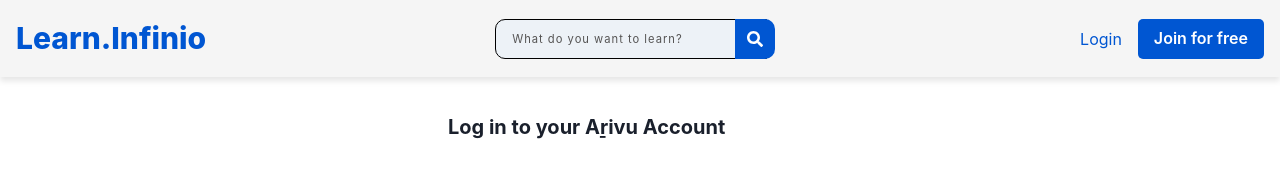
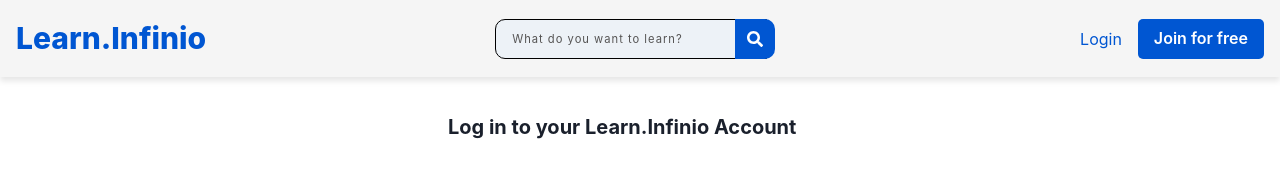
Before and after one commit to Shilpa-PJ/Lumos_website, a React (Create React App) app in the folder frontend/: page /login in a window 1280 px wide. Shown: the top 173 px of the page. Built offline with nearby package versions, Linux system fonts and the light colour scheme; a web font is replaced by a local one.

Commit message:
changed lumos to learn.infinio

```diff
--- a/frontend/src/Pages/LandingPageComponents/Section1.jsx
+++ b/frontend/src/Pages/LandingPageComponents/Section1.jsx
@@ -36,7 +36,7 @@
           }}
           fontWeight="semibold"
         >
-          <Text fontSize='2rem' color="#0056d2" display='inline'>Learn.Infinio</Text> Where Educators and Students Connect Seamlessly Online. By adding Gamification and Leaderboard in learning our platform provide a gamified experience to the students.Teachers craft personalized courses for various subjects and grades, while students explore and purchase courses tailored to their needs. Empowering both educators and learners, Lumos revolutionizes online education.
+          <Text fontSize='2rem' color="#0056d2" display='inline'>Learn.Infinio</Text> Where Educators and Students Connect Seamlessly Online. By adding Gamification and Leaderboard in learning our platform provide a gamified experience to the students.Teachers craft personalized courses for various subjects and grades, while students explore and purchase courses tailored to their needs. Empowering both educators and learners, Learn.Infinio revolutionizes online education.
         </Text>
         <Flex
           gap={30}
--- a/frontend/src/components/LogIn.jsx
+++ b/frontend/src/components/LogIn.jsx
@@ -112,7 +112,7 @@
       >
         <Box w={{ base: "90%", sm: "80%", md: "40%", lg: "30%" }}>
           <Box mt='15px'>
-            <Heading size="md">Log in to your Aṟivu Account</Heading>
+            <Heading size="md">Log in to your Learn.Infinio Account</Heading>
           </Box>
           {/* 2nd box  */}
           <Box mt="35px">
--- a/frontend/src/components/NavBarDrawer.jsx
+++ b/frontend/src/components/NavBarDrawer.jsx
@@ -109,7 +109,7 @@
                 color="#0056d2"
                 _hover={{ cursor: "pointer" }}
               >
-                AṞIVU
+                Learn.Infinio
               </Text>
             </Link>
             <Box>
--- a/frontend/src/components/UserComponents/CourseComponent.jsx
+++ b/frontend/src/components/UserComponents/CourseComponent.jsx
@@ -25,7 +25,7 @@
       </Stack>
       <Stack spacing={4} mb={4}>
         <Heading as="h2" size="lg">
-          Top courses in Business
+          Top courses in Digital Marketing
         </Heading>
         <Wrap spacing={4}>
           <LandingPageCarousel />
@@ -33,20 +33,20 @@
       </Stack>
       <Stack spacing={4} mb={4}>
         <Heading as="h2" size="lg">
-          Top courses in IT & Software
+          Top courses Computer Science
         </Heading>
         <Wrap spacing={4}>
           <LandingPageCarousel />
         </Wrap>
       </Stack>
-      <Stack spacing={4} mb={4}>
+      {/* <Stack spacing={4} mb={4}>
         <Heading as="h2" size="lg">
           Top courses in Personal Development
         </Heading>
         <Wrap spacing={4}>
           <LandingPageCarousel />
         </Wrap>
-      </Stack>
+      </Stack> */}
     </Box>
   );
 };
--- a/frontend/src/components/UserComponents/UserNavbar.jsx
+++ b/frontend/src/components/UserComponents/UserNavbar.jsx
@@ -65,7 +65,7 @@
               _hover={{ cursor: "pointer" }}
               onClick={home}
             >
-              AṞIVU
+              Learn.Infinio
             </Text>
           </Box>
         </Flex>
@@ -164,7 +164,7 @@
                 _hover={{ color: "#003e9c", textDecoration: "underline" }}
                 href="/new-career"
               >
-                Find your New Career
+                {/* Find your New Career */}
               </Link>
             </Box>
             <Box mr={4}>
@@ -172,7 +172,7 @@
                 _hover={{ color: "#003e9c", textDecoration: "underline" }}
                 href="/enterprise"
               >
-                For Enterprise
+                {/* For Enterprise */}
               </Link>
             </Box>
             <Box mr={4}>
@@ -180,7 +180,7 @@
                 _hover={{ color: "#003e9c", textDecoration: "underline" }}
                 href="/universities"
               >
-                For Universities
+                {/* For Universities */}
               </Link>
             </Box>
             {/* <Box mr={4}>
--- a/frontend/src/components/UserComponents/UserSlider.jsx
+++ b/frontend/src/components/UserComponents/UserSlider.jsx
@@ -33,12 +33,12 @@
   ];
 
   const indexDescription = [
-    "Arivu encourages collaborative group studies, creating a vibrant learning environment where students can connect and learn together. It offers a versatile platform for educators to share their knowledge, helping students excel academically.",
-    "Secure your degree from renowned institutes with Arivu's comprehensive education solutions. Arivu provides access to globally recognized institutions, ensuring students receive quality education and gain valuable qualifications for their future careers.",
-    "Arivu unlocks access to prestigious educational institutions, elevating your academic journey to new heights. With Arivu, you can explore a world of educational opportunities, expanding your knowledge and skills in various fields.",
-    "Experience dynamic online classes on Arivu's intuitive platform, tailored to modern learners' needs. Arivu's user-friendly interface and interactive features make online learning engaging and effective, helping students succeed in today's digital age.",
-    "Access meticulously crafted study notes on Arivu to enhance your understanding and retention of course materials. Arivu's comprehensive study resources empower students to excel in their studies and gain a deeper understanding of their subjects.",
-    "Arivu is your gateway to a successful career, offering the knowledge and skills needed for professional excellence. With Arivu, you can prepare for a bright future and achieve your career goals through high-quality education and training."
+    "Learn,Infino encourages collaborative group studies, creating a vibrant learning environment where students can connect and learn together. It offers a versatile platform for educators to share their knowledge, helping students excel academically.",
+    "Secure your course from Infinio Technology Solutions with Learn.Infinio comprehensive education solutions. Learn.Infinio provides access to globally recognized institutions, ensuring students receive quality education and gain valuable qualifications for their future careers.",
+    "Learn.Infinio unlocks access to prestigious educational institutions, elevating your academic journey to new heights. With Learn.Infinio, you can explore a world of educational opportunities, expanding your knowledge and skills in various fields.",
+    "Experience dynamic online classes on Learn.Infinio's intuitive platform, tailored to modern learners' needs. Learn.Infinio's user-friendly interface and interactive features make online learning engaging and effective, helping students succeed in today's digital age.",
+    "Access meticulously crafted study notes on Learn.Infinio to enhance your understanding and retention of course materials. Learn.Infinio's comprehensive study resources empower students to excel in their studies and gain a deeper understanding of their subjects.",
+    "Learn.Infinio is your gateway to a successful career, offering the knowledge and skills needed for professional excellence. With Learn.Infinio, you can prepare for a bright future and achieve your career goals through high-quality education and training."
   ];
 
 
--- a/frontend/src/components/singlePageComps/SingleAbsolute.jsx
+++ b/frontend/src/components/singlePageComps/SingleAbsolute.jsx
@@ -49,7 +49,7 @@
       <div className="px-[24px]">
         <div>
           <h3 className="font-serif font-bold max-w-[250px] py-1 ">
-            Subscribe to Arivu's top courses
+            Subscribe to Learn.Infinio's top courses
           </h3>
           <p className="text-[10px]">
             Get this course, plus 8,000+ of our top-rated courses with Personal
```
